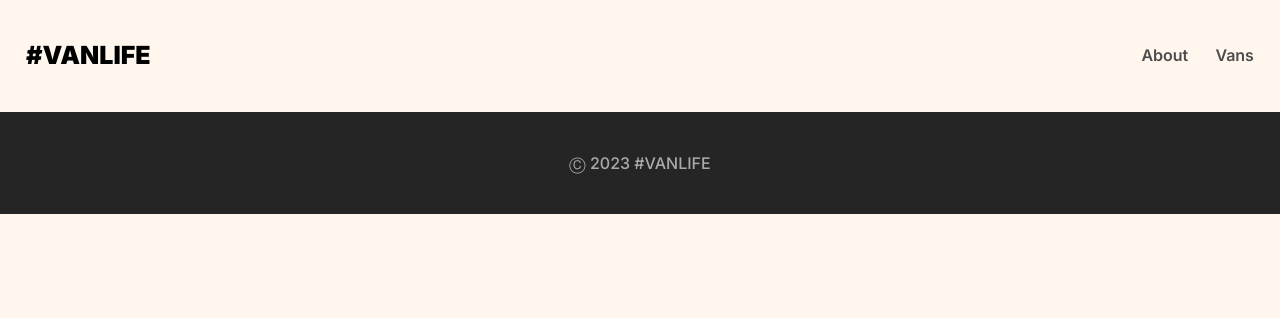
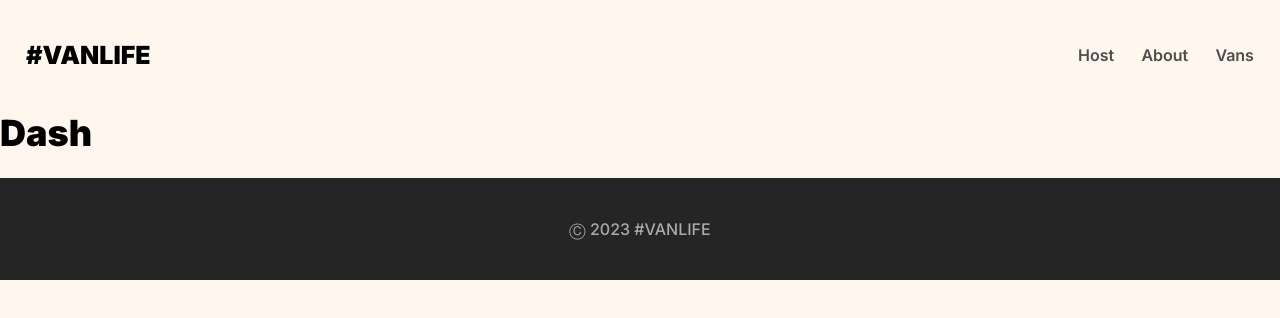
Before and after one commit to qserena/08-van-life, a React (Vite) app: page /host in a window 1280 px wide. Shown: the top 318 px of the page. Built offline with nearby package versions, Linux system fonts and the light colour scheme; what miragejs would draw is missing.

Commit message:
Bootstrapped the Host pages.

```diff
--- /dev/null
+++ b/src/components/Header.jsx
@@ -0,0 +1,18 @@
+import { Link } from 'react-router-dom'
+
+export default function Header() {
+	return (
+		<header>
+			<nav>
+				<div className="container">
+					<Link className="logo-text" to="/">
+						#VANLIFE
+					</Link>
+					<Link to="/host">Host</Link>
+					<Link to="/about">About</Link>
+					<Link to="/vans">Vans</Link>
+				</div>
+			</nav>
+		</header>
+	)
+}
--- /dev/null
+++ b/src/components/Layout.jsx
@@ -0,0 +1,11 @@
+import Header from './Header'
+import { Outlet } from 'react-router-dom'
+
+export default function Layout() {
+	return (
+		<>
+			<Header />
+			<Outlet />
+		</>
+	)
+}
--- a/src/index.jsx
+++ b/src/index.jsx
@@ -4,28 +4,28 @@
 import './index.css'
 import Home from './pages/Home'
 import About from './pages/About'
-import Vans from './pages/Vans'
-import VanDetail from './pages/VanDetail.jsx'
+import Vans from './pages/Vans/Vans.jsx'
+import VanDetail from './pages/Vans/VanDetail.jsx'
+import Layout from './components/Layout.jsx'
+import Dashboard from './pages/Host/Dashboard.jsx'
+import Income from './pages/Host/Income.jsx'
+import Reviews from './pages/Host/Reviews.jsx'
+
 import './server.js'
 
 function App() {
 	return (
 		<BrowserRouter className="app">
-			<nav>
-				<div className="container">
-					<Link className="logo-text" to="/">
-						#VANLIFE
-					</Link>
-					<Link to="/about">About</Link>
-					<Link to="/vans">Vans</Link>
-				</div>
-			</nav>
-
 			<Routes>
-				<Route path="/" element={<Home />} />
-				<Route path="/about" element={<About />} />
-				<Route path="/vans" element={<Vans />} />
-				<Route path="/vans/:id" element={<VanDetail />} />
+				<Route element={<Layout />}>
+					<Route path="/" element={<Home />} />
+					<Route path="/about" element={<About />} />
+					<Route path="/vans" element={<Vans />} />
+					<Route path="/vans/:id" element={<VanDetail />} />
+					<Route path="/host" element={<Dashboard />} />
+					<Route path="/host/income" element={<Income />} />
+					<Route path="/host/reviews" element={<Reviews />} />
+				</Route>
 			</Routes>
 
 			<footer>
--- /dev/null
+++ b/src/pages/Host/Dashboard.jsx
@@ -0,0 +1,3 @@
+export default function Dashboard() {
+	return <h1>Dash</h1>
+}
--- /dev/null
+++ b/src/pages/Host/Income.jsx
@@ -0,0 +1,3 @@
+export default function Income() {
+	return <h1>Income</h1>
+}
--- /dev/null
+++ b/src/pages/Host/Reviews.jsx
@@ -0,0 +1,3 @@
+export default function Reviews() {
+	return <h1>Reviews</h1>
+}
```
Also changed, not shown: src/pages/Vans/VanDetail.jsx (renamed from src/pages/VanDetail.jsx), src/pages/Vans/Vans.jsx (renamed from src/pages/Vans.jsx).
